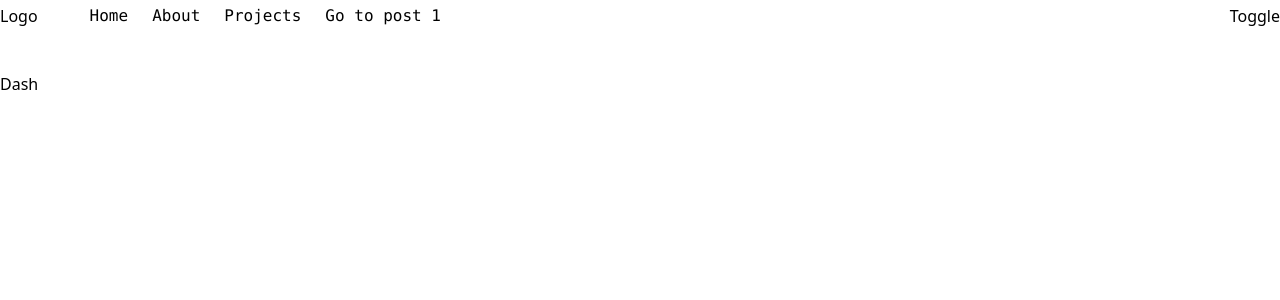
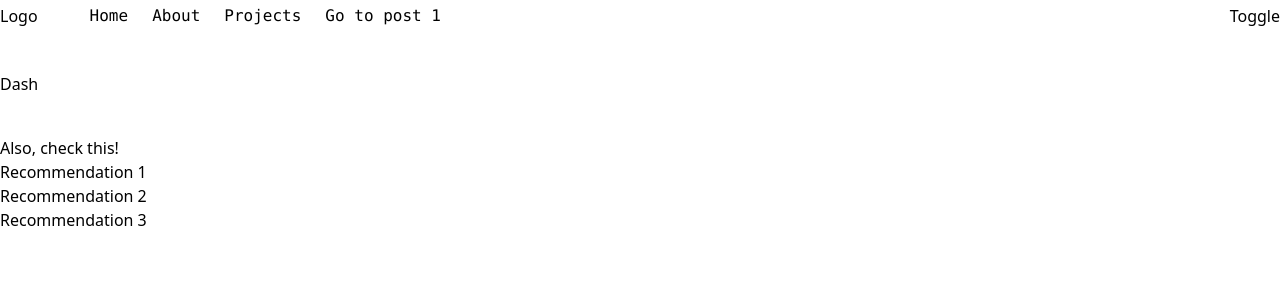
Before and after one commit to Caiohgp/next-js-practice, a Next.js app: page /about in a window 1280 px wide. Shown: the top 300 px of the page. Built offline with nearby package versions, Linux system fonts and the light colour scheme.

Commit message:
Creating not found custom pages

```diff
--- a/app/about/error.tsx
+++ b/app/about/error.tsx
@@ -1,6 +1,7 @@
 'use client' // Error boundaries must be Client Components
 
-import { useEffect } from 'react'
+import { useRouter } from 'next/navigation'
+import { startTransition, useEffect } from 'react'
 
 export default function Error({
   error,
@@ -14,16 +15,23 @@ export default function Error({
     console.error(error)
   }, [error])
 
+  const router = useRouter()
+
   return (
     <div>
       <h2>Something went wrong!</h2>
       <button
         onClick={
           // Attempt to recover by trying to re-render the segment
-          () => reset()
+          () => {
+            startTransition(() => {
+              router.refresh()
+              reset()
+            })
+          }
         }
       >
-        Try again
+        Try again later, please
       </button>
     </div>
   )
--- /dev/null
+++ b/app/about/layout.tsx
@@ -0,0 +1,14 @@
+'use client'
+
+export default function AboutLayout({children} : any){
+    return (
+        <div>
+            <div>{children}</div>
+
+            <div className="text-3x1 mt-10">Also, check this!</div>
+            <div>Recommendation 1</div>
+            <div>Recommendation 2</div>
+            <div>Recommendation 3</div>
+        </div>
+    )
+}
--- a/app/about/page.tsx
+++ b/app/about/page.tsx
@@ -1,3 +1,4 @@
 export default function AboutPage() {
+
     return <div>Dash</div>
 }
--- /dev/null
+++ b/app/global-error.tsx
@@ -0,0 +1,11 @@
+'use client'
+
+export default function GlobalError(){
+    return(
+        <html>
+            <body>
+                Ooops!
+            </body>
+        </html>
+    )
+}
--- /dev/null
+++ b/app/not-found.tsx
@@ -0,0 +1,3 @@
+export default function NotFound() {
+  return <div>404 - Page Not Found</div>
+}
--- a/app/posts/[post]/page.tsx
+++ b/app/posts/[post]/page.tsx
@@ -1,3 +1,5 @@
+import { notFound } from "next/navigation";
+
 export const dynamic = 'force-dynamic';
 
 type PostsPageProps = {
@@ -8,8 +10,14 @@ type PostsPageProps = {
 
 export default async function PostPage({params}: PostsPageProps){
 
-    const response = await fetch('http://localhost:3001/posts/2')
+    const postId = await params
+
+    console.log(postId.post)
+    const response = await fetch(`http://localhost:3001/posts/${postId.post}`)
     const blogPost = await response.json()
+
+    if(postId.post >= '7')
+        notFound()
 
     return <>
         <h2 className="text-4xl mb-5">{blogPost.title}</h2>
--- /dev/null
+++ b/app/posts/not-found.tsx
@@ -0,0 +1,14 @@
+export default function NotFound() {
+  return (
+    <div>
+        <div className="text-2xl">404 - Page Not Found</div>
+
+        <div className="mt-3">Do you want to see some other blog post?</div>
+        <div>Recommendation 1</div>
+        <div>Recommendation 2</div>
+        <div>Recommendation 3</div>
+
+    </div>
+  )
+
+}
```
